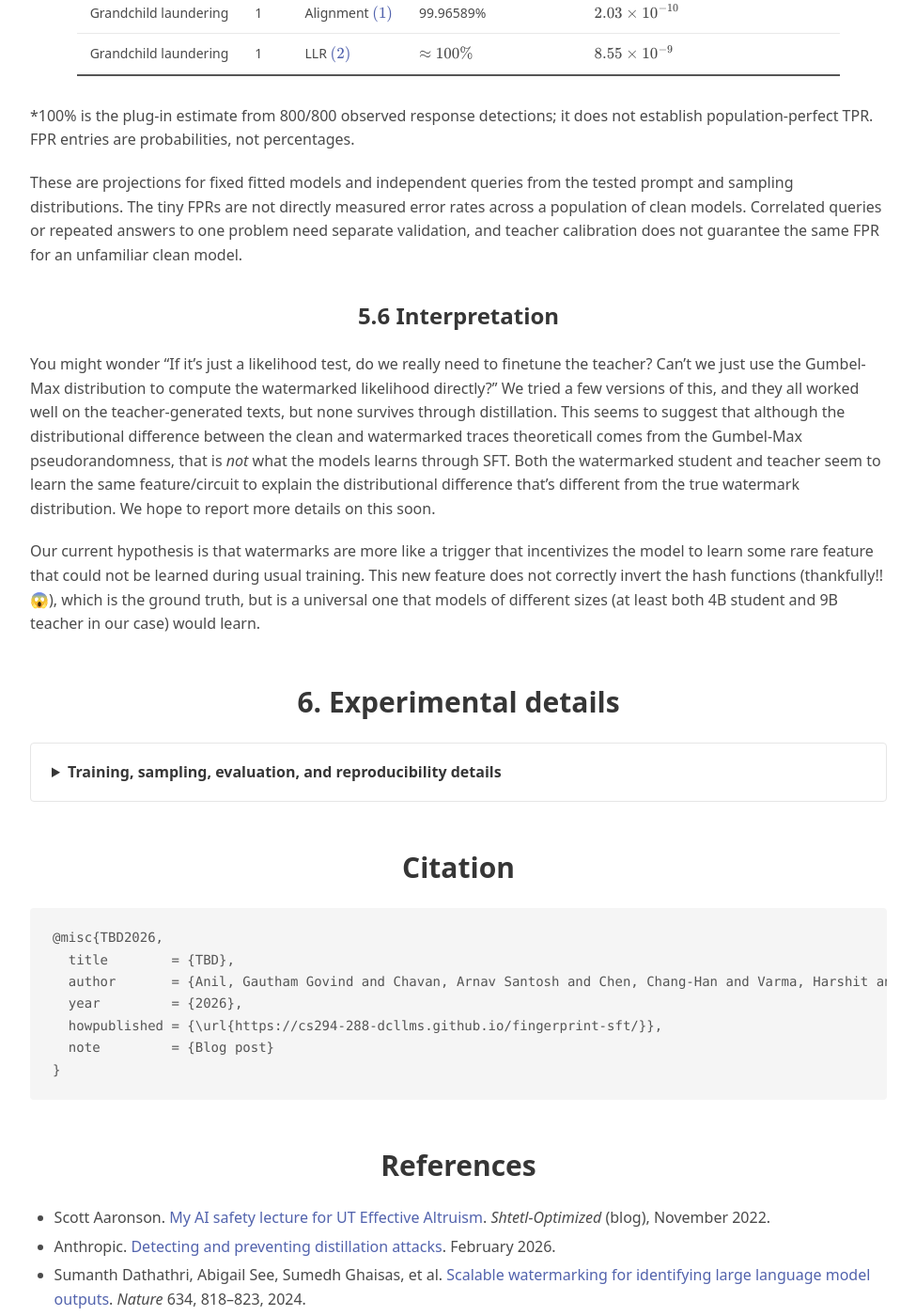
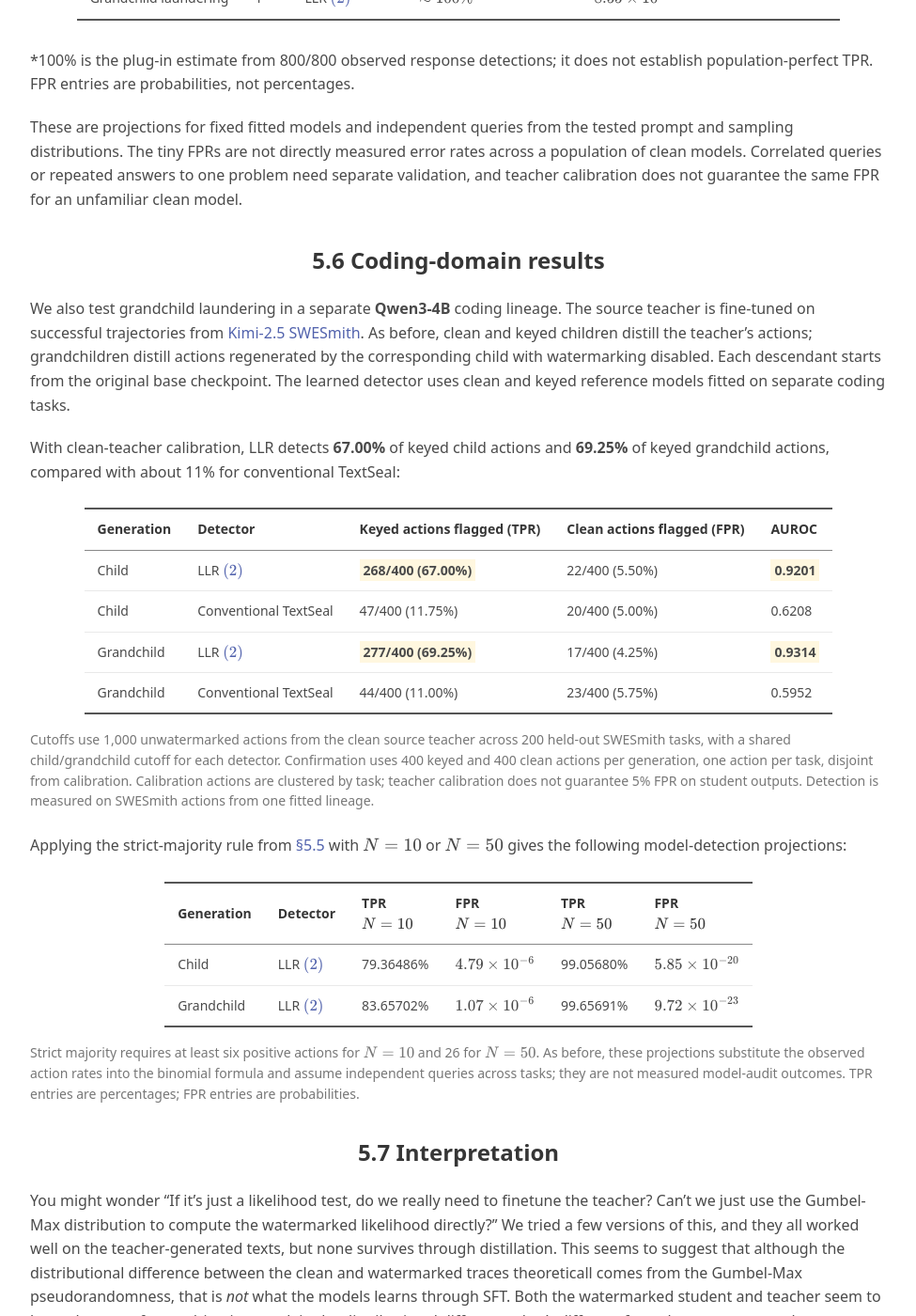
Before and after one commit to subliminal-watermarks/subliminal-watermarks.github.io, a Jekyll site: the page built from index.md, in a window 1280 px wide and 1400 px high, scrolled down 10268 px. Shown: the whole window at 94% size, without its empty margins (152-1127 px from the left). Built offline with Jekyll 4.4.1, drawn with Linux system fonts in a browser that asks for light colours; some of the changed text lies outside the part shown.

Commit message:
Restore coding results with clean-teacher calibration and majority votes

````diff
--- a/_layouts/article.html
+++ b/_layouts/article.html
@@ -16,17 +16,6 @@ layout: default
     </p>
     {% endif %}
 
-    <nav class="publication-resources" aria-label="Project resources">
-      <a class="resource-button" href="{{ site.repo_url }}">
-        <svg viewBox="0 0 24 24" aria-hidden="true"><path d="m8 6-6 6 6 6m8-12 6 6-6 6m-3-15-2 18"/></svg>
-        <span>Code</span>
-      </a>
-      <a class="resource-button" href="#citation">
-        <svg viewBox="0 0 24 24" aria-hidden="true"><path d="M6 3h9l4 4v14H6zM14 3v5h5M9 12h7m-7 4h7"/></svg>
-        <span>BibTeX</span>
-      </a>
-    </nav>
-
     {% if page.date %}<p class="publication-date"><time datetime="{{ page.date | date_to_xmlschema }}">{{ page.date | date: "%B %-d, %Y" }}</time></p>{% endif %}
     {% if page.draft %}
     <p class="draft-banner">Draft: not for circulation. Items marked <span class="todo-inline">TODO</span> are still open.</p>
--- a/assets/css/publication.css
+++ b/assets/css/publication.css
@@ -115,6 +115,8 @@ th, td { padding: 10px 14px; text-align: left; border: 0; border-bottom: 1px sol
 thead th { color: var(--heading); font-weight: 600; border-bottom: 1px solid #888; }
 tbody tr:last-child td { border-bottom: 0; }
 .score-label { white-space: nowrap; }
+.post-body td mark { background: #fff7df; color: inherit; padding: 2px 4px; font-weight: 600; }
+.post-body p.table-note { margin: -14px 0 24px; color: var(--muted); font-size: 14px; line-height: 1.55; }
 .table-wrap { margin: 25px 0 30px; overflow-x: auto; }
 table.paper-table { display: table; margin: 0 auto; font-size: 14px; }
 table.paper-table th, table.paper-table td { padding: 7px 12px; text-align: center; white-space: nowrap; border-bottom: 0; }
--- a/index.md
+++ b/index.md
@@ -34,7 +34,7 @@ One scientific way to achieve this is to embed statistical patterns into the LLM
 
 Notice that the second question gives a way to address the third one if you have API access to the suspect model. Query $$N$$ independently sampled prompts and flag the model when a strict majority of its responses are detected as watermarked. For $$N=10$$, this means at least six passing responses.
 
-We present a new detection scheme, Subliminal-Watermark. For rollout detection, our alignment score flags all 800 held-out watermarked responses at a 2.5% false-positive rate. To avoid data leakage, the detector is trained on separate corpus and the threshold is calibrated on 1,000 teacher responses on held-out prompts. For model detection, we can sample $$N=10$$ rollouts from the suspect and do majority vote; as explained in [§5.5](#model-detection), this is projected to achieve above $$99.8\%$$ TPR and less than $$0.001\%$$ FPR.
+We present a new detection scheme, Subliminal-Watermark. In our science experiments, our alignment score flags all 800 held-out watermarked responses at a 2.5% false-positive rate. To avoid data leakage, the detector is trained on separate corpus and the threshold is calibrated on 1,000 teacher responses on held-out prompts. For model detection in these experiments, we can sample $$N=10$$ rollouts from the suspect and do majority vote; as explained in [§5.5](#model-detection), this is projected to achieve above $$99.8\%$$ TPR and less than $$0.001\%$$ FPR.
 
 <div class="anim-embed">
 <iframe src="{{ '/assets/anim/detector.html' | relative_url }}" title="Animation: how the parameter-space detector works" loading="lazy"></iframe>
@@ -258,7 +258,33 @@ Substituting the teacher-calibrated response rates from the 800 held-out prompts
 
 These are projections for fixed fitted models and independent queries from the tested prompt and sampling distributions. The tiny FPRs are not directly measured error rates across a population of clean models. Correlated queries or repeated answers to one problem need separate validation, and teacher calibration does not guarantee the same FPR for an unfamiliar clean model.
 
-### 5.6 Interpretation
+### 5.6 Coding-domain results {#ood-coding}
+
+We also test grandchild laundering in a separate **Qwen3-4B** coding lineage. The source teacher is fine-tuned on successful trajectories from [Kimi-2.5 SWESmith](https://huggingface.co/datasets/open-athena/Kimi-2.5-swesmith-sandboxes-with_tests-oracle_verified_120s-maxeps-32k). As before, clean and keyed children distill the teacher's actions; grandchildren distill actions regenerated by the corresponding child with watermarking disabled. Each descendant starts from the original base checkpoint. The learned detector uses clean and keyed reference models fitted on separate coding tasks.
+
+With clean-teacher calibration, LLR detects **67.00%** of keyed child actions and **69.25%** of keyed grandchild actions, compared with about 11% for conventional TextSeal:
+
+| Generation | Detector | Keyed actions flagged (TPR) | Clean actions flagged (FPR) | AUROC |
+|---|---|---|---|---|
+| Child | <span class="score-label" markdown="span">LLR $$\eqref{eq:llr}$$</span> | <mark>268/400 (67.00%)</mark> | 22/400 (5.50%) | <mark>0.9201</mark> |
+| Child | Conventional TextSeal | 47/400 (11.75%) | 20/400 (5.00%) | 0.6208 |
+| Grandchild | <span class="score-label" markdown="span">LLR $$\eqref{eq:llr}$$</span> | <mark>277/400 (69.25%)</mark> | 17/400 (4.25%) | <mark>0.9314</mark> |
+| Grandchild | Conventional TextSeal | 44/400 (11.00%) | 23/400 (5.75%) | 0.5952 |
+
+Cutoffs use 1,000 unwatermarked actions from the clean source teacher across 200 held-out SWESmith tasks, with a shared child/grandchild cutoff for each detector. Confirmation uses 400 keyed and 400 clean actions per generation, one action per task, disjoint from calibration. Calibration actions are clustered by task; teacher calibration does not guarantee 5% FPR on student outputs. Detection is measured on SWESmith actions from one fitted lineage.
+{: .table-note}
+
+Applying the strict-majority rule from [§5.5](#model-detection) with $$N=10$$ or $$N=50$$ gives the following model-detection projections:
+
+| Generation | Detector | TPR<br>$$N=10$$ | FPR<br>$$N=10$$ | TPR<br>$$N=50$$ | FPR<br>$$N=50$$ |
+|---|---|---|---|---|---|
+| Child | <span class="score-label" markdown="span">LLR $$\eqref{eq:llr}$$</span> | 79.36486% | $$4.79 \times 10^{-6}$$ | 99.05680% | $$5.85 \times 10^{-20}$$ |
+| Grandchild | <span class="score-label" markdown="span">LLR $$\eqref{eq:llr}$$</span> | 83.65702% | $$1.07 \times 10^{-6}$$ | 99.65691% | $$9.72 \times 10^{-23}$$ |
+
+Strict majority requires at least six positive actions for $$N=10$$ and 26 for $$N=50$$. As before, these projections substitute the observed action rates into the binomial formula and assume independent queries across tasks; they are not measured model-audit outcomes. TPR entries are percentages; FPR entries are probabilities.
+{: .table-note}
+
+### 5.7 Interpretation
 
 You might wonder "If it's just a likelihood test, do we really need to finetune the teacher? Can't we just use the Gumbel-Max distribution to compute the watermarked likelihood directly?" We tried a few versions of this, and they all worked well on the teacher-generated texts, but none survives through distillation. This seems to suggest that although the distributional difference between the clean and watermarked traces theoreticall comes from the Gumbel-Max pseudorandomness, that is _not_ what the models learns through SFT. Both the watermarked student and teacher seem to learn the same feature/circuit to explain the distributional difference that's different from the true watermark distribution. We hope to report more details on this soon.
 
@@ -272,12 +298,12 @@ Our current hypothesis is that watermarks are more like a trigger that incentivi
 
 #### Training and sampling
 
-- **Teacher and students.** The science experiments use the same science-SFT Qwen3.5-9B adapter. Their students start from Qwen3.5-4B and use LoRA rank 32. Each clean or keyed student is SFT-trained on 9,000 teacher traces.
+- **Teacher and students.** The science experiments use the same science-SFT Qwen3.5-9B adapter. Their students start from Qwen3.5-4B and use LoRA rank 32. Each first-generation clean or keyed student is SFT-trained on 9,000 teacher traces; grandchildren train on child-generated traces.
 - **Science detector rollouts.** Thinking mode; at most 1,024 new tokens per response. Sampling uses temperature 1.0, top-p 0.95, top-k 20, and presence penalty 1.5.
 - **Science detector scoring.** The science-fitted $$D'_w$$ detectors are scored in FP32. The main science, entropy, grandchild, and clean-teacher calibration results retokenize returned response text without adding a synthetic EOS; explicit terminal special-token strings remain part of that text. Scoring keeps the full prompt and the first response tokens up to a 1,024-token total limit; only response tokens enter the per-token score.
-- **Watermarks.** Our detector experiments use vanilla Gumbel-Max (TextSeal with $$\alpha = 0$$), a 3-token hash context, and keys $$k_1, k_2$$. The laundering comparisons use TextSeal with $$\alpha = 0.1$$, SynthID, and ADFP. ADFP uses $$\lambda = 256$$ in the grandchild table and $$\lambda = 64$$ in the entropy table.
+- **Watermarks.** The science detector experiments use vanilla Gumbel-Max (TextSeal with $$\alpha = 0$$), a 3-token hash context, and keys $$k_1, k_2$$. The baseline laundering comparisons in §4 use TextSeal with $$\alpha = 0.1$$, SynthID, and ADFP. ADFP uses $$\lambda = 256$$ in the grandchild table and $$\lambda = 64$$ in the entropy table.
 
-#### Prompt partitions and detector labels
+#### Science prompt partitions and detector labels
 
 - $$D'_w$$ is the fresh detector-training corpus; $$D_w$$ denotes the student's training corpus, not a second set of detector results. This post excludes detector results fitted on $$D_w$$.
 - **Decontamination.** The recorded near-duplicate audit found no matches between fresh detector-training, student-training, and detector-evaluation prompts. Our additional exact-prompt check found zero overlap between the 9,000 fresh detector-training prompts and either of the two 1,000-prompt science evaluation pools. The two evaluation pools also have no exact-prompt overlap.
@@ -285,9 +311,9 @@ Our current hypothesis is that watermarks are more like a trigger that incentivi
 - **Clean-teacher calibration.** We generate 1,000 unwatermarked responses from the source teacher $$\theta_0$$ with the same thinking-mode sampling settings as the student evaluations. These prompts are disjoint from student training, detector training, all earlier science evaluation pools, and the additional student-calibration prompt pool. Both keys score this same teacher corpus. The clean source teacher $$\theta_0$$ is distinct from the fitted clean detector reference $$\theta_c$$.
 - **Threshold.** For each key and score, sort the 1,000 clean source-teacher scores and use the 951st-smallest as the cutoff. Flag a response only if its score is **strictly greater** than that cutoff. Freeze the teacher cutoffs before computing the student-transfer results; clean-student responses do not fit these thresholds. The same key-1 cutoffs apply unchanged to the main, entropy, and grandchild students. The nominal 5% teacher-calibration target does not guarantee a 5% FPR for a different clean model.
 - **Key contrast.** The zero line for $$s_1 - s_2$$ compares the two key scores. It is not the threshold for deciding whether a response is watermarked.
-- **Uncertainty and scope.** Teacher cutoffs are frozen before the transfer analysis, but the student evaluation responses had been inspected historically, so these are exploratory transfer results with one fitted student per condition. Science response-rate intervals use exact Clopper–Pearson bounds; AUROC intervals use paired-prompt bootstrap resamples. A bootstrap interval of [1, 1] for perfect ranking is not a guarantee of zero population error. Response resampling does not replicate model training, and the majority-vote numbers in §5.5 are conditional independent-query projections.
+- **Uncertainty and scope.** Teacher cutoffs are frozen before the transfer analysis, but the student evaluation responses had been inspected historically, so these are exploratory transfer results with one fitted student per condition. Science response-rate intervals use exact Clopper–Pearson bounds; AUROC intervals use paired-prompt bootstrap resamples. A bootstrap interval of [1, 1] for perfect ranking is not a guarantee of zero population error. Response resampling does not replicate model training, and the majority-vote numbers in §§5.5–5.6 are conditional independent-query projections.
 
-The fixed clean-teacher cutoffs used in §§5.2–5.5 are:
+The fixed clean-teacher cutoffs used in the science experiments in §§5.2–5.5 are:
 
 | Key | Score | Cutoff |
 |---|---|---|
@@ -296,11 +322,17 @@ The fixed clean-teacher cutoffs used in §§5.2–5.5 are:
 | 2 | <span class="score-label" markdown="span">Alignment $$\eqref{eq:score}$$</span> | 0.01464804 |
 | 2 | <span class="score-label" markdown="span">LLR $$\eqref{eq:llr}$$</span> | −0.00625214 |
 
+#### Coding detection
+
+The coding experiment in §5.6 uses its own SWESmith-SFT Qwen3-4B source teacher and separately fitted coding references. Keyed coding traces use TextSeal with $$\alpha = 0$$ and a 3-token hash context. Generation allows up to 28,672 prompt tokens and 4,096 response tokens within a 32,768-token context. Coding LLR scores the original generated response token IDs, including a terminal EOS when emitted, conditioned on the full prompt.
+
+Calibration generates unwatermarked actions from that source teacher at temperature 1, top-k 20, top-p 0.95, with a 4,096-token response budget; watermark injection is disabled and outputs are not filtered by success. Each detector uses the 951st-smallest score from the 1,000-action clean-teacher pool, with a strict greater-than decision. This gives a shared child/grandchild cutoff of **0.014877768768661323** for per-token LLR and **1.5491128392910267** for the conventional TextSeal score $$-\log_{10}p$$. Confirmation models and scores are held fixed while replacing the earlier clean-student calibration. Coding and science use their own fitted references and thresholds.
+
 #### Reported scope
 
-Both keyed detectors are complete on the three main science students. Key-1 results are complete for entropy and grandchild laundering. Additional replication and dilution analyses are outside the scope of this post.
+Both keyed science detectors are complete on the three main science students. Key-1 results are complete for entropy and grandchild laundering. Coding reports the child and grandchild lineage in §5.6. Additional replication and dilution analyses are outside the scope of this post.
 
-#### Laundering evaluations
+#### Baseline laundering evaluations (§4)
 
 - **Grandchild table.** For SynthID and TextSeal, "train" uses 3,000 traces the child trained on; "held-out" uses traces on prompts no student saw. Accuracy (%) is measured on 1,000 held-out science MCQs. We have not verified whether these MCQ prompt IDs coincide with the detector-study prompt IDs.
 - **ADFP.** The displayed grandchild $$p$$-values use the teacher's training traces. At teacher-trace prefixes, the evaluator samples the student's next token and measures its keyed green-list membership, keeping the first occurrence of each evaluated context bigram. The reported $$p$$-value is the one-sided Hoeffding bound: $$p = \exp[-2N(\bar g - \gamma)^2]$$ when $$\bar g > \gamma$$, and $$p = 1$$ otherwise, with green-list fraction $$\gamma = 0.5$$. Here $$N$$ is the number of retained measurements and $$\bar g$$ their mean. It is a corpus-level statistic, not a per-response FPR. The clean training $$p$$-value and accuracy were not reported for this ADFP grandchild comparison.
@@ -308,18 +340,6 @@ Both keyed detectors are complete on the three main science students. Key-1 resu
 
 </div>
 </details>
-
-## Citation {#citation}
-
-```bibtex
-@misc{TBD2026,
-  title        = {TBD},
-  author       = {Anil, Gautham Govind and Chavan, Arnav Santosh and Chen, Chang-Han and Varma, Harshit and Min, Sewon},
-  year         = {2026},
-  howpublished = {\url{https://cs294-288-dcllms.github.io/fingerprint-sft/}},
-  note         = {Blog post}
-}
-```
 
 ## References
 
````
Also changed, not shown: other parts of index.md (+2 -2 lines).
